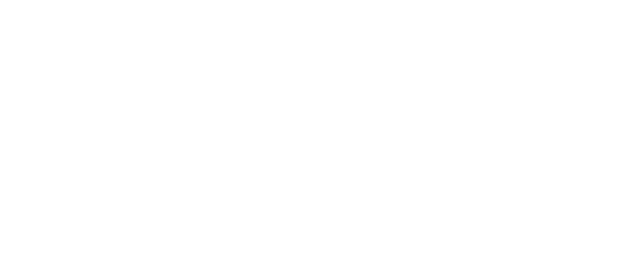
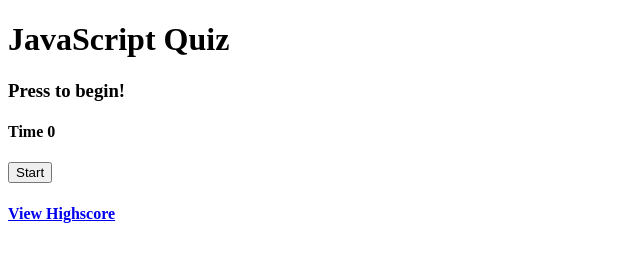
Before and after one commit to mharizanova8703/Code-Quiz, a plain HTML site: page index.html in a window 1280 px wide. Shown: the whole page, without its empty margins (0-640 px from the left). Drawn offline with Linux system fonts and the light colour scheme.

Commit message:
updating html
creating  a BUTTON , H1,H3,H4  on click to get a score  creating a id "quiz" id"timeLeft"

```diff
--- a/index.html
+++ b/index.html
@@ -10,6 +10,27 @@
 </head>
 
 <body>
+    <h1>JavaScript Quiz</h1>
+    <h3>Press to begin!</h3>
+    <div class="right">
+        <div id="quiz">
+            <div id="quizBody"></div>
+
+        </div>
+        <!--timer with a couthdown time right of navabar-->
+        <h4> Time <span id="timeLeft"> 0</span></h4>
+        <!--creating a btn "start" to beggin the game-->
+        <button onclick="beggin()">Start</button>
+        <div id="navbar">
+            <div class="left">
+                <a onclick="getScore()" href="#">
+                    <h4> View Highscore</h4>
+                </a>
+            </div>
+        </div>
+    </div>
+    </div>
+    </div>
     <script src="app.js"></script>
 </body>
 
```
